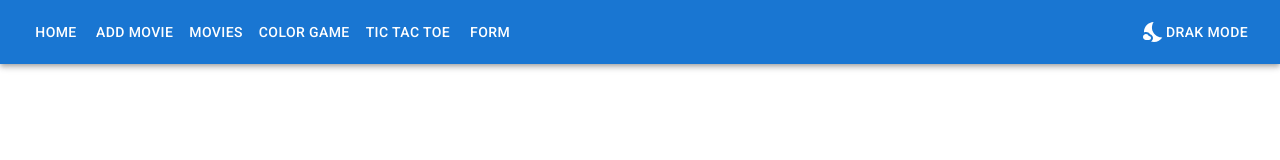
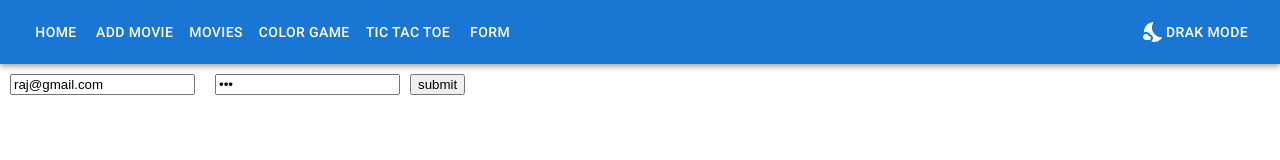
Before and after one commit to rajm688/React, a React (Create React App) app: page /forms in a window 1280 px wide. Shown: the top 160 px of the page. Built offline with nearby package versions, Linux system fonts and the light colour scheme; no server answers.

Commit message:
files added

```diff
--- a/package.json
+++ b/package.json
@@ -17,7 +17,8 @@
     "react-router-dom": "^5.3.0",
     "react-scripts": "4.0.3",
     "react-use": "^17.3.1",
-    "web-vitals": "^1.1.2"
+    "web-vitals": "^1.1.2",
+    "yup": "^0.32.11"
   },
   "scripts": {
     "start": "react-scripts start",
--- a/src/App.js
+++ b/src/App.js
@@ -18,6 +18,7 @@ import LightModeIcon from "@mui/icons-material/LightMode";
 import Paper from "@mui/material/Paper";
 import { Form } from "./Form";
 import { Addmovie } from "./Addmovie";
+import { Forms } from "./Forms";
 export default function App() {
   // const intmovies = [
   //   {
@@ -193,6 +194,9 @@ export default function App() {
             <Route path="/color-game">
               <Color />
             </Route>
+            <Route path="/forms">
+              <Forms />
+            </Route>
             <Route path="/Tictaktoe">
               <TicTakToe />
             </Route>
--- /dev/null
+++ b/src/Forms.js
@@ -0,0 +1,64 @@
+import * as React from "react";
+import { useFormik } from "formik";
+import * as yup from "yup"
+const formvalidationSchema = yup.object({
+    email: yup.string().min(5,"you are kidding").max(20,"no way this big is your email").matches((!/^[A-Z0-9._%+-]+@[A-Z0-9.-]+\.[A-Z]{2,4}$/i),"patternn  not matching"),
+    password: yup.string().min(5, "not so small").max(10,"not this big")
+})
+// const validateform = (values) => {
+//   const errors = {};
+//   console.log("validation ", values);
+//   if (!values.email) {
+//     errors.email = "Required";
+//   } else if (!/^[A-Z0-9._%+-]+@[A-Z0-9.-]+\.[A-Z]{2,4}$/i.test(values.email)) {
+//     errors.email = "Invalid email address";
+//   }
+//   if (values.password.length < 4) {
+//     errors.password = "your password should be large";
+//   } else if (values.password.length > 10) {
+//     errors.password = "your password should be small";
+//   }
+//   console.log("error", errors);
+
+//   return errors;
+// };
+const formsubmit = (values) => {
+  console.log("onsubmit", values);
+};
+export function Forms() {
+  const {handleSubmit,values,handleBlur,handleChange,touched,errors} = useFormik({
+    initialValues: { email: "raj@gmail.com", password: "abc" },
+    // validate: validateform,
+    validationSchema: formvalidationSchema,
+    onSubmit: formsubmit,
+  });
+  return (
+    <div>
+      <form onSubmit={handleSubmit}>
+        <input
+          value={values.email}
+          id="email"
+          onBlur={handleBlur}
+          onChange={handleChange}
+          type="email"
+          placeholder="enter the email"
+        />
+        {touched.email && errors.email
+          ? errors.email
+          : ""}
+        <input
+          value={values.password}
+          id="password"
+          onBlur={handleBlur}
+          onChange={handleChange}
+          type="password"
+          placeholder="enter the Password"
+        />
+        {touched.password && errors.password
+          ? errors.password
+          : ""}
+        <button type="submit">submit</button>
+      </form>
+    </div>
+  );
+}
```
Also changed, not shown: 1 other file (tests, documents, lock files or other folders).
